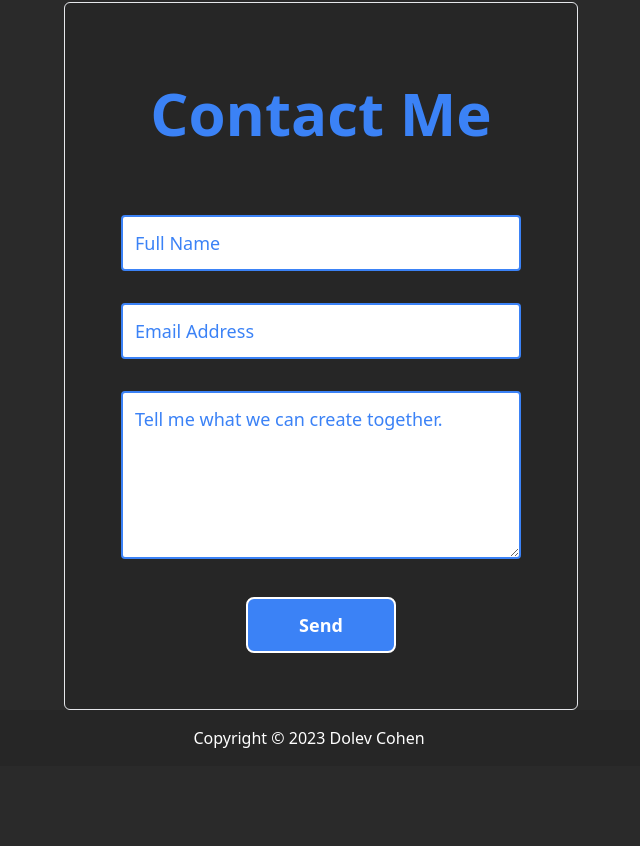
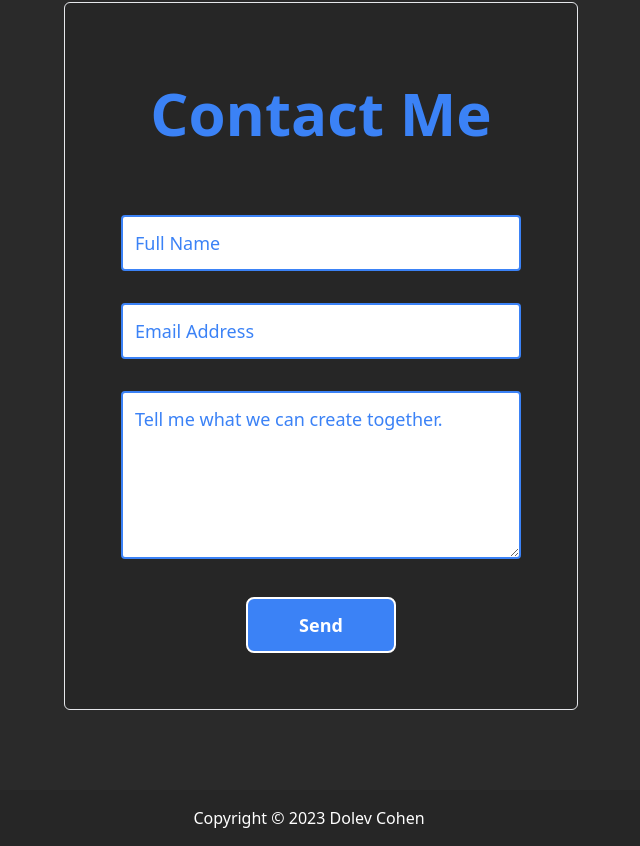
Before and after one commit to dolev6780/MyPortfolio, a React (Create React App) app in the folder client/: page / in a window 1280 px wide. Shown: the part 4520-5366 px from the top of the page, without its empty margins (319-959 px from the left). Before the commit the page ends 5286 px from the top, so only its background shows below. Built offline with nearby package versions, Linux system fonts and the light colour scheme.

Commit message:
update v2.0

```diff
--- a/client/src/components/Footer.jsx
+++ b/client/src/components/Footer.jsx
@@ -2,7 +2,7 @@ import React from 'react'
 
 export default function Footer() {
   return (
-    <div className='flex justify-center p-4 pr-10 bg-neutral-800 bg-opacity-80'>
+    <div className='flex justify-center p-4 pr-10 bg-neutral-800 bg-opacity-80 mt-20'>
         <p>Copyright © 2023 Dolev Cohen</p>
     </div>
   )
--- a/client/src/pages/home/sections/Sec2.jsx
+++ b/client/src/pages/home/sections/Sec2.jsx
@@ -93,7 +93,7 @@ export default function Sec2() {
 
 
   return (
-    <div className="h-full w-full">
+    <div className="h-full w-full 2xl:h-screen">
       <h1
         className="text-4xl text-blue-500 font-bold relative top-40
         md:text-6xl
--- a/client/src/pages/home/sections/Sec3.jsx
+++ b/client/src/pages/home/sections/Sec3.jsx
@@ -81,7 +81,7 @@ export default function Sec3() {
 
   return (
     <AnimatePresence>
-      <div className="h-full w-full mt-10">
+      <div className="h-full w-full mt-10 2xl:h-[120vh]">
         <h1
           className="text-4xl text-blue-500 font-bold
       md:text-6xl
```
